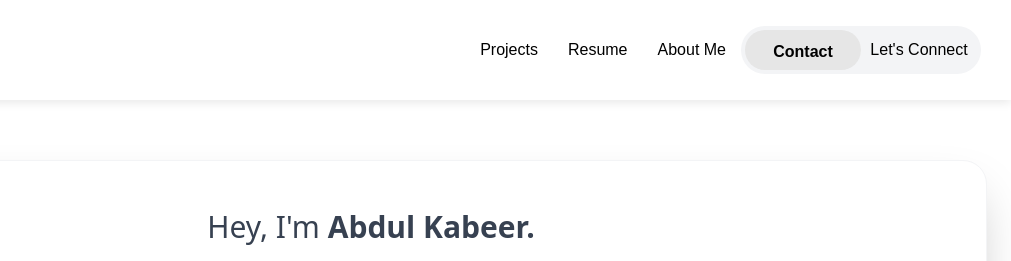
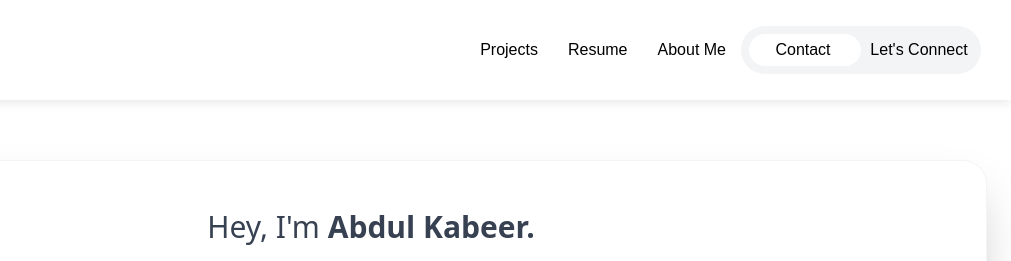
Before and after one commit to AbdulSaboor333/A_Kportfolio, a plain HTML site: page index.html in a window 1280 px wide. Shown: the top 261 px of the page, 269-1280 px from the left. Drawn offline with nearby package versions, Linux system fonts and the light colour scheme.

Commit message:
Update style.css
removed contact button css

```diff
--- a/style.css
+++ b/style.css
@@ -64,18 +64,8 @@ body {
 }
 
 /* Contact Button */
-#contactBtn {
-  background: #e6e6e6;
-  padding: 10px 20px;
-  border-radius: 20px;
-  font-weight: 600;
-  transition: background 0.3s, transform 0.2s;
-}
 
-#contactBtn:hover {
-  background: #d6d6d6;
-  transform: scale(1.05);
-}
+
 
 /* Hamburger Icon for Mobile */
 .hamburger {
@@ -115,20 +105,7 @@ body {
 }
 
 
-/* Contact Button */
-#contactBtn {
-  background: #e6e6e6; /* Dark white theme */
-  color: black;
-  padding: 10px 20px;
-  font-weight: 600;
-  border-radius: 20px;
-  cursor: pointer;
-  transition: background 0.3s, transform 0.2s;
-}
-#contactBtn:hover {
-  background: #d6d6d6;
-  transform: scale(1.05);
-}
+
 
 .hero-section {
   background: linear-gradient(135deg, rgba(255, 255, 255, 0.9), rgba(255, 255, 255, 0.95));
```
